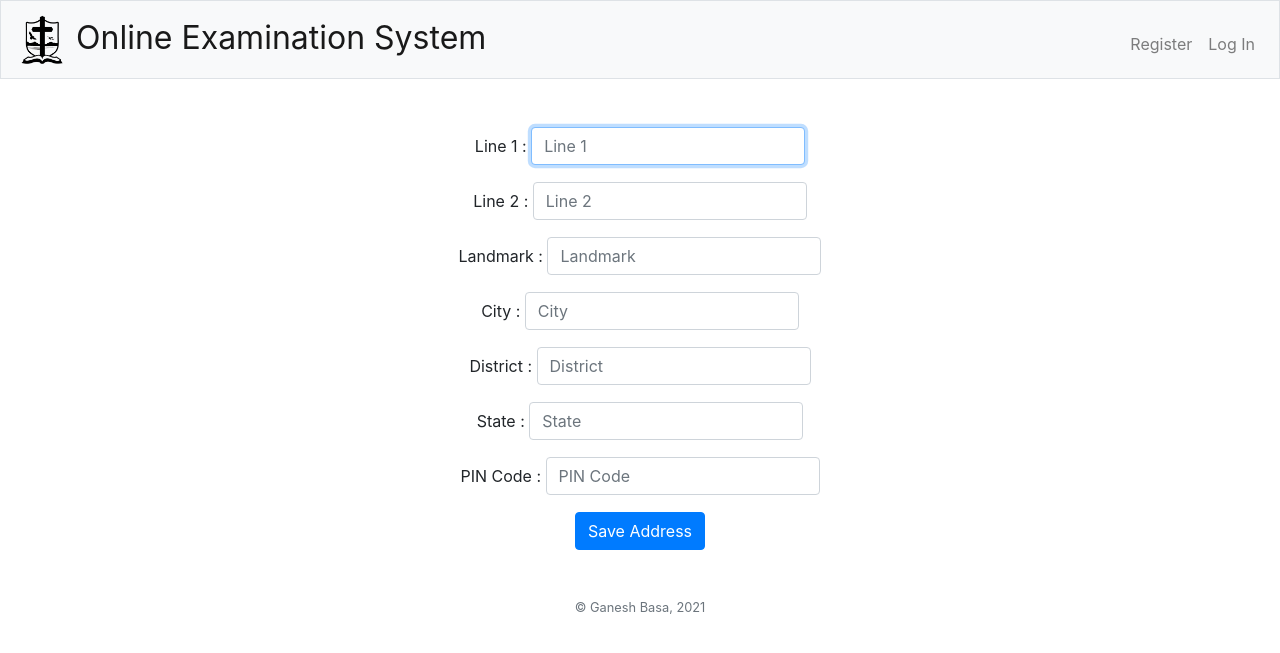
After one commit to GaneshBasa/OES, a Flask app: page /address_save in a window 1280 px wide. The commit adds this page. Shown: the top 653 px of the page. Run offline with Flask 2, Linux system fonts and the light colour scheme; some libraries are stand-ins or nearby versions.

Commit message:
Refactor #2

```diff
--- a/app.py
+++ b/app.py
@@ -110,8 +110,8 @@ def logout():
 
 
 # Register 1
-@app.route("/register_1", methods=["GET", "POST"])
-def register_1():
+@app.route("/register", methods=["GET", "POST"])
+def register():
 	"""Register user"""
 
 	# Check if user is logged in already and prevent accidental log out
@@ -167,17 +167,17 @@ def register_1():
 		photo.save(os.path.join(profile_images_folder, secure_filename(str(session['user_id']) + '.jpg')))
 
 		# Redirect user to Register 2
-		return redirect("/register_2")
+		return redirect("/address_save")
 
 	# User reached route via GET (as by clicking a link or via redirect)
 	else:
-		return render_template("register_1.html", roles = roles)
+		return render_template("register.html", roles = roles)
 
 
 # Register 2
-@app.route("/register_2", methods=["GET", "POST"])
-def register_2():
-	"""Register user"""
+@app.route("/address_save", methods=["GET", "POST"])
+def address_save():
+	"""Save Address"""
 
 	# User reached route via POST (as by submitting a form via POST)
 	if request.method == "POST":
@@ -232,7 +232,7 @@ def register_2():
 
 	# User reached route via GET (as by clicking a link or via redirect)
 	else:
-		return render_template("register_2.html", roles = roles)
+		return render_template("address_save.html")
 
 
 # Profile
--- /dev/null
+++ b/templates/address_save.html
@@ -0,0 +1,56 @@
+{% extends "layout.html" %}
+
+{% block title %}
+    Register
+{% endblock %}
+
+<!-- TODO -->
+
+{% block main %}
+<form action="/address_save" method="post">
+    <!-- Line 1 -->
+    <div class="form-group">
+        <label class="form-label" for="line_1">Line 1 : </label>
+        <input class="form-control" name="line_1" placeholder="Line 1" type="text" required autofocus>
+    </div>
+
+    <!-- Line 2 -->
+    <div class="form-group">
+        <label class="form-label" for="line_2">Line 2 : </label>
+        <input class="form-control" name="line_2" placeholder="Line 2" type="text">
+    </div>
+
+    <!-- Landmark -->
+    <div class="form-group">
+        <label class="form-label" for="landmark">Landmark : </label>
+        <input class="form-control" name="landmark" placeholder="Landmark" type="text">
+    </div>
+
+    <!-- City -->
+    <div class="form-group">
+        <label class="form-label" for="city">City : </label>
+        <input class="form-control" name="city" placeholder="City" type="text" required>
+    </div>
+
+    <!-- District -->
+    <div class="form-group">
+        <label class="form-label" for="district">District : </label>
+        <input class="form-control" name="district" placeholder="District" type="text" required>
+    </div>
+
+    <!-- State -->
+    <div class="form-group">
+        <label class="form-label" for="state">State : </label>
+        <input class="form-control" name="state" placeholder="State" type="text" required>
+    </div>
+
+    <!-- PIN Code -->
+    <div class="form-group">
+        <label class="form-label" for="pin">PIN Code : </label>
+        <input class="form-control" name="pin" placeholder="PIN Code" type="text" required>
+    </div>
+
+    <!-- Submit Button -->
+    <button class="btn btn-primary" type="submit">Save Address</button>
+</form>
+{% endblock %}
--- a/templates/layout.html
+++ b/templates/layout.html
@@ -54,7 +54,7 @@
                 </ul>
             {% else %}
                 <ul class="navbar-nav ml-auto mt-2">
-                    <li class="nav-item"><a class="nav-link" href="/register_1">Register</a></li>
+                    <li class="nav-item"><a class="nav-link" href="/register">Register</a></li>
                     <li class="nav-item"><a class="nav-link" href="/login">Log In</a></li>
                 </ul>
             {% endif %}
```
Also changed, not shown: templates/register.html (renamed from templates/register_2.html, +23 -13 lines), templates/register_1.html (deleted, +0 -73 lines).
